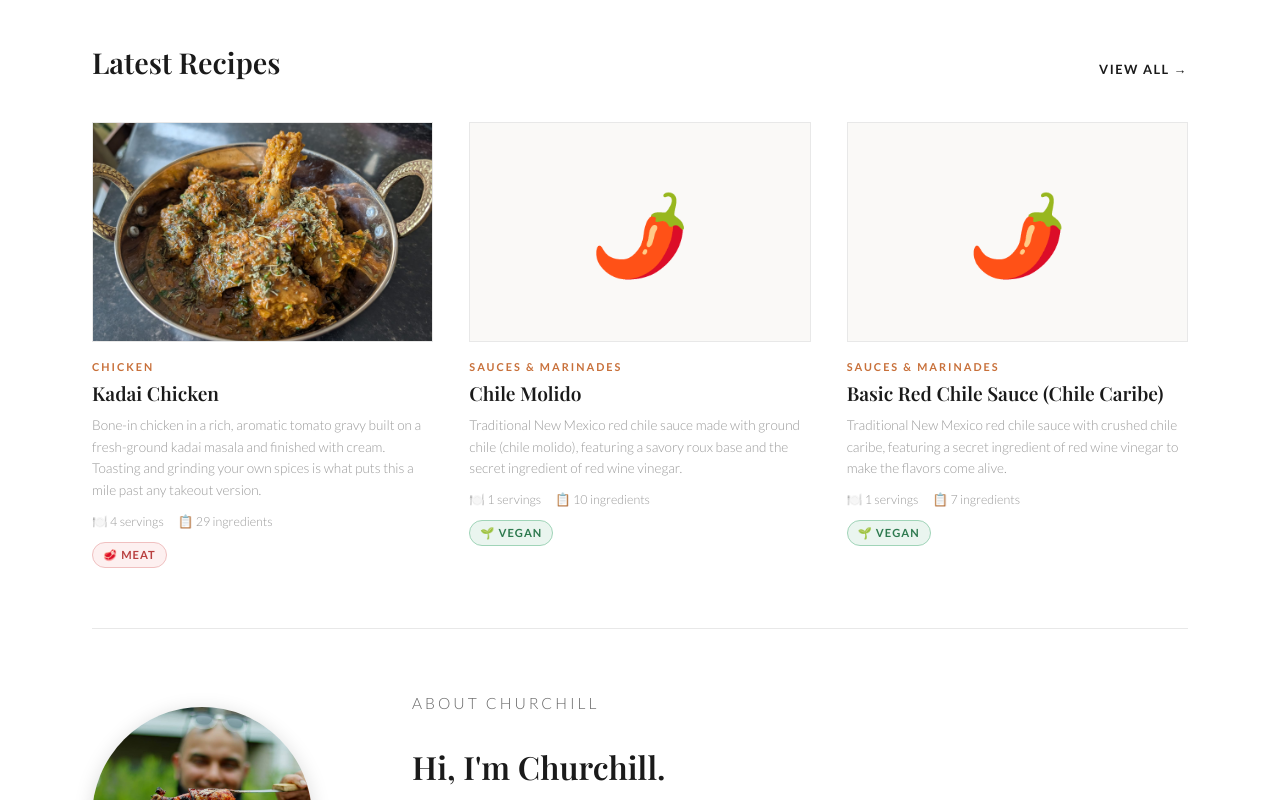
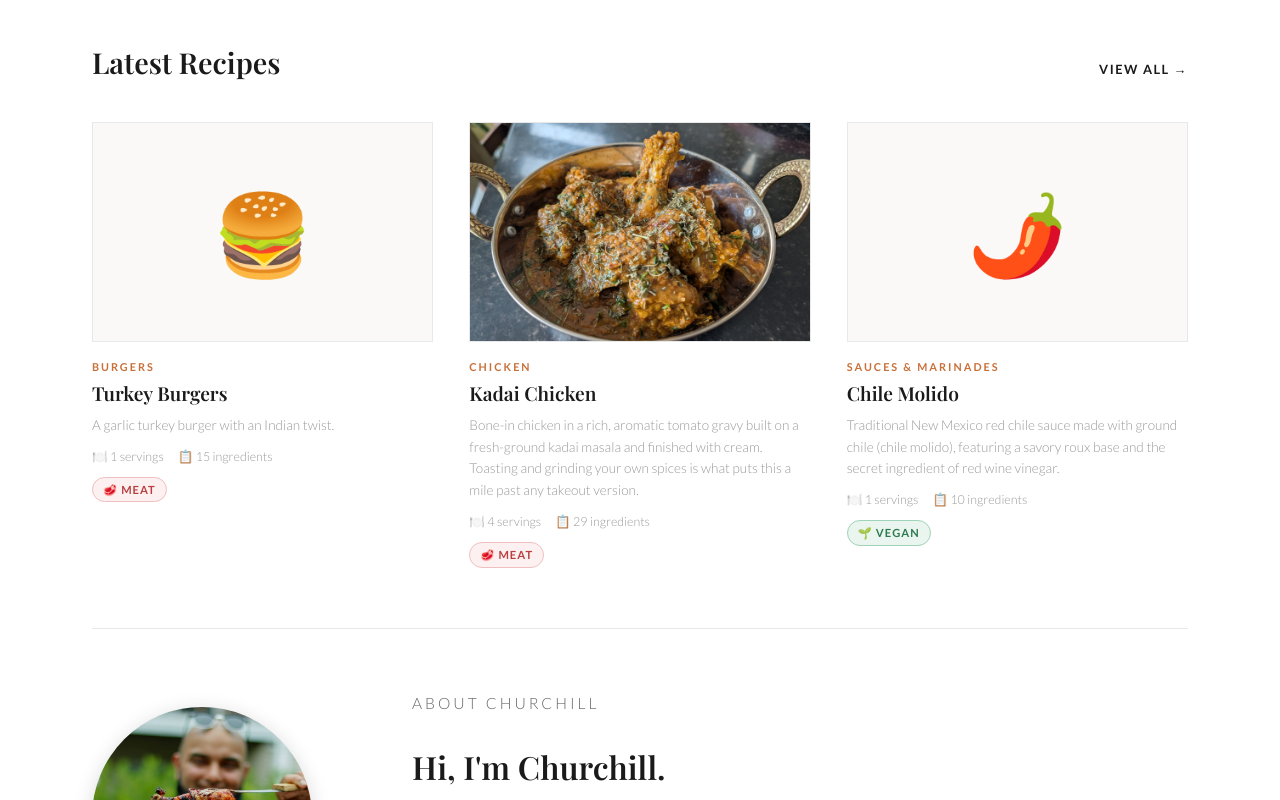
Before and after one commit to churchillpatel-eng/Churchscookout, a Next.js app in the folder web/: page / in a window 1280 px wide. Shown: the part 760-1560 px from the top of the page. Built offline with nearby package versions, Linux system fonts and the light colour scheme; a web font is replaced by a local one.

Commit message:
Add Turkey Burgers recipe

```diff
--- a/web/src/data/recipes/index.ts
+++ b/web/src/data/recipes/index.ts
@@ -7,6 +7,7 @@ import eggBurji from "./egg-burji";
 import basicRedChileSauce from "./basic-red-chile-sauce";
 import chileMolido from "./chile-molido";
 import kadaiChicken from "./kadai-chicken";
+import turkeyBurgers from "./turkey-burgers";
 
 // ── Recipe Data ──────────────────────────────────────────────────────
 // The source of truth for all published recipes. Each recipe lives in its
@@ -34,4 +35,5 @@ export const RECIPES: Recipe[] = [
   basicRedChileSauce,
   chileMolido,
   kadaiChicken,
+  turkeyBurgers,
 ];
--- /dev/null
+++ b/web/src/data/recipes/turkey-burgers.ts
@@ -0,0 +1,59 @@
+import type { Recipe } from "@/types";
+
+const recipe: Recipe = {
+  id: 9,
+  slug: "turkey-burgers",
+  dietary: "meat",
+  title: "Turkey Burgers",
+  description: "A garlic turkey burger with an Indian twist.",
+  servings: 1,
+  yield: "8",
+  category: "burgers",
+  emoji: "🍔",
+  ingredients: [
+    { amount: "2 lb", item: "Ground Turkey" },
+    { amount: "1", item: "Red Onion, Diced" },
+    { amount: "2", item: "Jalapeños, Diced" },
+    { amount: "4 cloves", item: "Garlic, Finely Minced" },
+    { amount: "½ thumb", item: "Fresh Ginger, Grated" },
+    { amount: "1 handful", item: "Fresh Cilantro, Chopped" },
+    { amount: "1", item: "Egg" },
+    { amount: "1 tbsp", item: "Plain Full-Fat Yogurt" },
+    { amount: "1 tbsp", item: "Neutral Oil, For Cooking" },
+    { amount: "", item: "Salt, To Taste" },
+    { section: "Spices" },
+    { amount: "1 tsp", item: "Black Pepper, Freshly Ground" },
+    { amount: "3 tsp", item: "Turmeric" },
+    { amount: "2 tbsp", item: "Garam Masala" },
+    { amount: "3 tbsp", item: "McCormick Hamburger Seasoning" },
+    { amount: "1 tsp", item: "Paprika" },
+  ],
+  steps: [
+    {
+      text: "Prep the aromatics: Finely dice the garlic, red onion, jalapeños, and cilantro. Grate the ginger.",
+      timer: null,
+    },
+    {
+      text: "Mix the binder: In a small bowl, whisk together the egg and yogurt until smooth.",
+      timer: null,
+    },
+    {
+      text: "Combine everything: To the ground turkey, add the garlic, onion, jalapeños, cilantro, and ginger. Pour in the egg mixture, then add the spices and salt. Mix gently by hand just until evenly combined — don't overwork it.",
+      timer: null,
+    },
+    {
+      text: "Rest the mixture: Cover and refrigerate for at least 30 minutes (up to overnight) so the flavors meld. This also firms the mix for easier shaping.",
+      timer: "30 min minimum",
+    },
+    {
+      text: "Form patties: With lightly oiled hands, form into 4 oz patties about ¾ inch thick. Press a shallow dimple in the center of each so they stay flat while cooking.",
+      timer: null,
+    },
+    {
+      text: "Cook the burgers: Heat a griddle or skillet over medium heat with the neutral oil. Cook the patties 9 minutes per side until golden brown and the internal temperature reaches 165°F, flipping only once.",
+      timer: "9 min/side",
+    },
+  ],
+};
+
+export default recipe;
```
